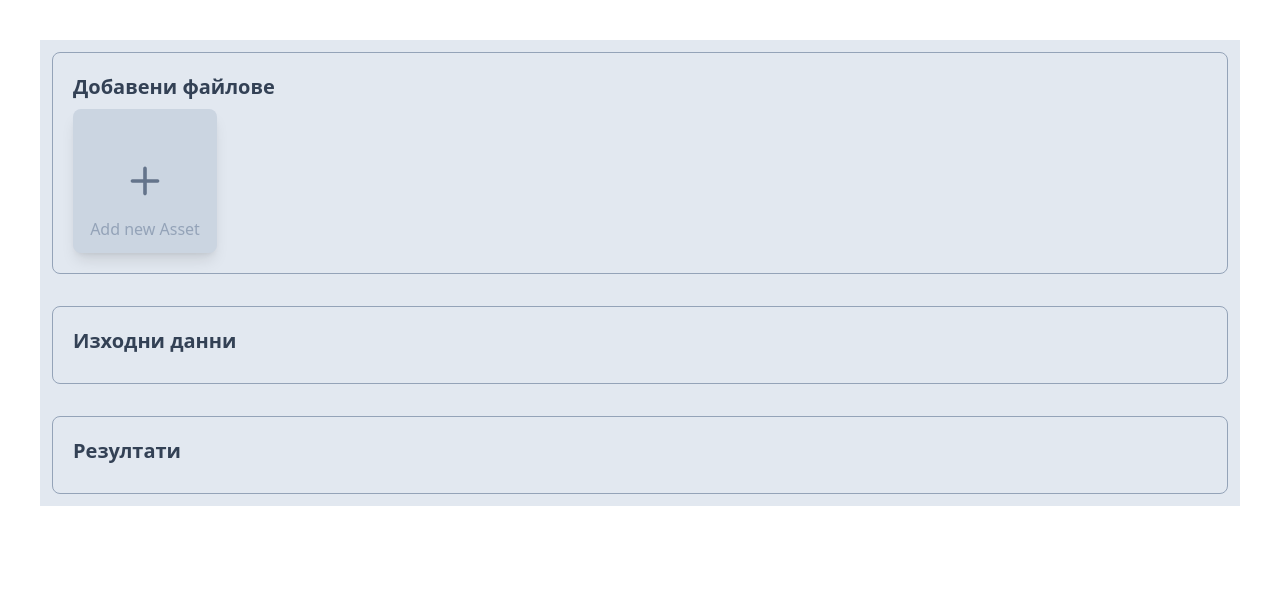
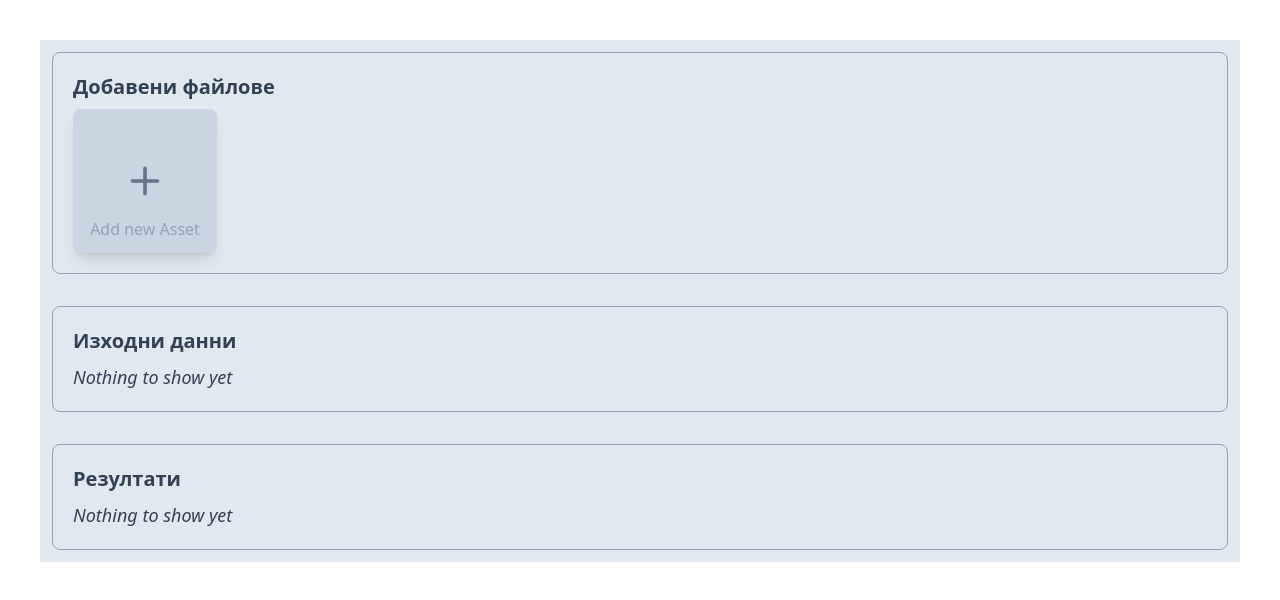
Before and after one commit to DimitarGrozev5/mnmk, a React (Vite) app: page / in a window 1280 px wide. Shown: the top 600 px of the page. Built offline with nearby package versions, Linux system fonts and the light colour scheme.

Commit message:
make text in english

```diff
--- a/src/components/flowing-assets/flowing-assets-desktop/flowing-add-new-asset.tsx
+++ b/src/components/flowing-assets/flowing-assets-desktop/flowing-add-new-asset.tsx
@@ -33,7 +33,7 @@ const FlowingAddNewAsset: React.FC<Props> = ({ id }) => {
   const fileInputRef = useRef<HTMLInputElement>(null);
 
   const onOpenFile = useCallback((files: FileList) => {
-    console.log(files);
+
   }, []);
 
   return (
--- a/src/components/flowing-assets/flowing-assets-desktop/flowing-zone.tsx
+++ b/src/components/flowing-assets/flowing-assets-desktop/flowing-zone.tsx
@@ -35,9 +35,13 @@ const FlowingZone: React.FC<Props> = ({ zoneId }) => {
       </h1>
 
       <div className={clsx("flex flex-row items-stretch gap-10 flex-wrap")}>
-        {zone.elementsIds.map((assetId) => (
-          <FlowingAsset key={assetId} assetId={assetId} />
-        ))}
+        {zone.elementsIds.length === 0 ? (
+          <h2 className="text-lg italic text-slate-700">Nothing to show yet</h2>
+        ) : (
+          zone.elementsIds.map((assetId) => (
+            <FlowingAsset key={assetId} assetId={assetId} />
+          ))
+        )}
       </div>
     </div>
   );
```
